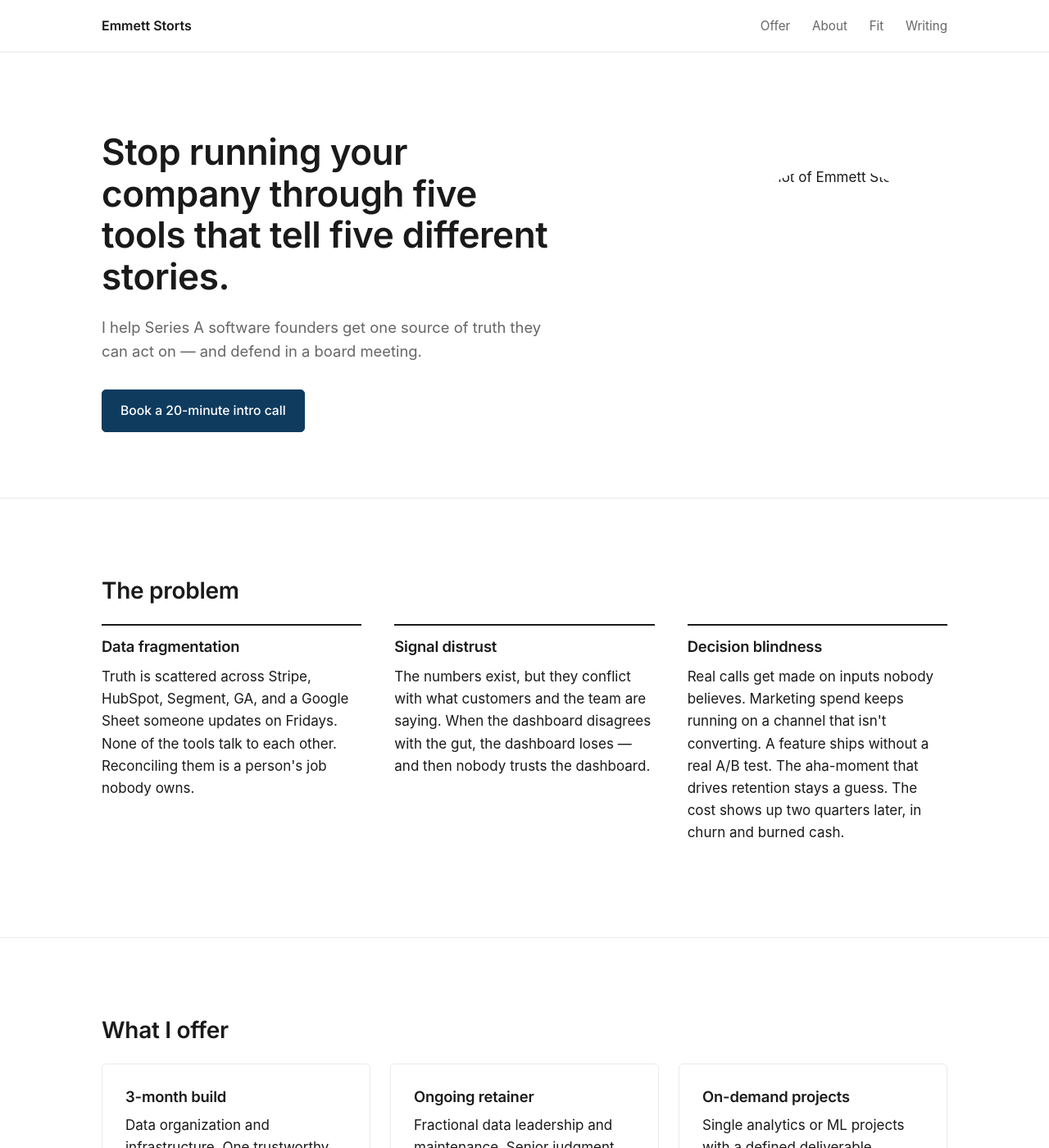
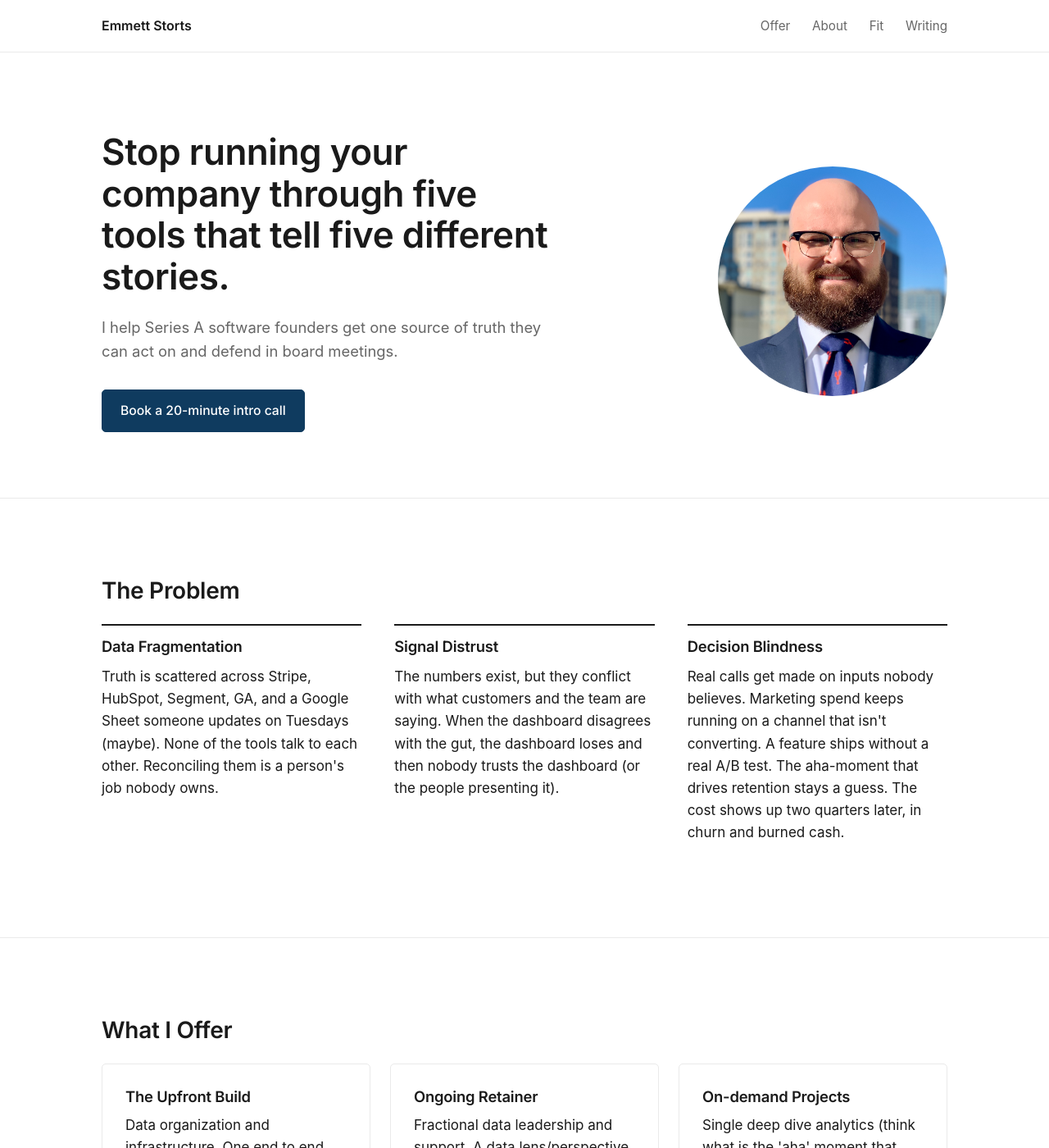
Before and after one commit to erstorts/my-website, a Jekyll site: the page built from index.md, in a window 1280 px wide and 1400 px high. Shown: the whole window at 82% size. Built offline with Jekyll 4.4.1, drawn with Linux system fonts in a browser that asks for light colours; some of the changed text lies outside the part shown.

Commit message:
language update

```diff
--- a/Gemfile
+++ b/Gemfile
@@ -7,3 +7,6 @@ group :jekyll_plugins do
   gem "jekyll-feed"
   gem "jekyll-seo-tag"
 end
+
+# Ruby 3.0+ removed webrick from the stdlib; Jekyll 3's local server still needs it.
+gem "webrick", "~> 1.8"
--- a/_includes/footer.html
+++ b/_includes/footer.html
@@ -8,8 +8,6 @@
       <a href="{{ site.linkedin_url }}" target="_blank" rel="noopener">LinkedIn</a>
       <span class="sep">·</span>
       <a href="{{ site.github_url }}" target="_blank" rel="noopener">GitHub</a>
-      <span class="sep">·</span>
-      <a href="{{ '/feed.xml' | relative_url }}">RSS</a>
     </p>
     <p class="footer-copy">© Emmett Storts, {{ 'now' | date: "%Y" }}</p>
   </div>
--- a/_layouts/home.html
+++ b/_layouts/home.html
@@ -6,7 +6,7 @@ layout: default
   <div class="container hero-inner">
     <div class="hero-copy">
       <h1>Stop running your company through five tools that tell five different stories.</h1>
-      <p class="hero-sub">I help Series A software founders get one source of truth they can act on — and defend in a board meeting.</p>
+      <p class="hero-sub">I help Series A software founders get one source of truth they can act on and defend in board meetings.</p>
       <a href="{{ site.calendar_url }}" target="_blank" rel="noopener" class="btn btn-primary" data-cta="hero">Book a 20-minute intro call</a>
     </div>
     <div class="hero-image">
@@ -17,18 +17,18 @@ layout: default
 
 <section id="problem" class="section section-problem">
   <div class="container">
-    <h2>The problem</h2>
+    <h2>The Problem</h2>
     <div class="problem-grid">
       <div class="problem-block">
-        <h3>Data fragmentation</h3>
-        <p>Truth is scattered across Stripe, HubSpot, Segment, GA, and a Google Sheet someone updates on Fridays. None of the tools talk to each other. Reconciling them is a person's job nobody owns.</p>
+        <h3>Data Fragmentation</h3>
+        <p>Truth is scattered across Stripe, HubSpot, Segment, GA, and a Google Sheet someone updates on Tuesdays (maybe). None of the tools talk to each other. Reconciling them is a person's job nobody owns.</p>
       </div>
       <div class="problem-block">
-        <h3>Signal distrust</h3>
-        <p>The numbers exist, but they conflict with what customers and the team are saying. When the dashboard disagrees with the gut, the dashboard loses — and then nobody trusts the dashboard.</p>
+        <h3>Signal Distrust</h3>
+        <p>The numbers exist, but they conflict with what customers and the team are saying. When the dashboard disagrees with the gut, the dashboard loses and then nobody trusts the dashboard (or the people presenting it).</p>
       </div>
       <div class="problem-block">
-        <h3>Decision blindness</h3>
+        <h3>Decision Blindness</h3>
         <p>Real calls get made on inputs nobody believes. Marketing spend keeps running on a channel that isn't converting. A feature ships without a real A/B test. The aha-moment that drives retention stays a guess. The cost shows up two quarters later, in churn and burned cash.</p>
       </div>
     </div>
@@ -37,19 +37,19 @@ layout: default
 
 <section id="offer" class="section section-offer">
   <div class="container">
-    <h2>What I offer</h2>
+    <h2>What I Offer</h2>
     <div class="offer-grid">
       <article class="offer-card">
-        <h3>3-month build</h3>
-        <p>Data organization and infrastructure. One trustworthy source of truth, end to end. You walk out with numbers you can defend.</p>
+        <h3>The Upfront Build</h3>
+        <p>Data organization and infrastructure. One end to end, fully automated, trustworthy source of truth. You walk out with numbers you can defend and act on.<p>
       </article>
       <article class="offer-card">
-        <h3>Ongoing retainer</h3>
-        <p>Fractional data leadership and maintenance. Senior judgment when you need it, without the cost of a full-time hire.</p>
+        <h3>Ongoing Retainer</h3>
+        <p>Fractional data leadership and support. A data lens/perspective when you need it, without the cost of a full-time hire.</p>
       </article>
       <article class="offer-card">
-        <h3>On-demand projects</h3>
-        <p>Single analytics or ML projects with a defined deliverable. Attribution audit, churn model, funnel teardown — scoped and shipped.</p>
+        <h3>On-demand Projects</h3>
+        <p>Single deep dive analytics (think what is the 'aha' moment that drives retention?) or ML projects (think predict user/customer churn and early intervention strategies) with a defined deliverable.</p>
       </article>
     </div>
     <div class="offer-cta">
@@ -62,8 +62,8 @@ layout: default
   <div class="container">
     <h2>About me</h2>
     <p>I'm a freelance data scientist working with software companies on data organization, analytics, and machine learning. I take on the work a Series A team needs but can't justify hiring full-time for yet.</p>
-    <p>Before this I led data work at The Daily Wire, Product Hunt, and WEC Energy Group. The stack changes by company — dbt pipelines, ML frameworks, A/B testing, network analysis, internal Streamlit tools — but the job is the same: turn a mess of inputs into a few numbers people can act on.</p>
-    <p>My background is in applied economics, which means causal thinking and problem framing come first. The question matters more than the model. Most "we need a better dashboard" requests aren't really about the dashboard.</p>
+    <p>Before this I led data work at The Daily Wire, Product Hunt, and Medimap. The stack changes by company: dbt pipelines, ML frameworks, A/B testing, network analysis, internal Streamlit tools and web apps; but the job is the same: turn a mess of inputs into a clear picture of numbers so leaders can act.</p>
+    <p>My background is in applied economics, which means causal thinking and problem framing come first. The question matters more than the model. Most "we need a better dashboard" requests aren't really about the dashboard, they're about a lack of trust in the data.</p>
     <ul class="about-links">
       <li><a href="{{ site.linkedin_url }}" target="_blank" rel="noopener">LinkedIn</a></li>
       <li><a href="{{ site.github_url }}" target="_blank" rel="noopener">GitHub</a></li>
@@ -77,25 +77,26 @@ layout: default
     <h2>Who I work best with</h2>
     <div class="fit-grid">
       <div class="fit-block fit-yes">
-        <h3>This works best when you're</h3>
+        <h3>This Works Best When You're</h3>
         <ul>
           <li>A B2B SaaS company, 25–75 people</li>
           <li>Post-Series A, with product-market fit validated and scaling</li>
-          <li>Running paid acquisition on Meta, Google, or both</li>
           <li>Event tracking is in place (Segment, Mixpanel, GA) but underused</li>
+          <li>Active in social and paid acquisition on Meta, Google, etc.</li>
+          <li>Data is scattered across multiple tools and sources</li>
           <li>Without a dedicated data hire</li>
         </ul>
       </div>
       <div class="fit-block fit-no">
-        <h3>This isn't a fit if you</h3>
+        <h3>This Isn't a Fit If You're</h3>
         <ul>
           <li>Need a one-day dashboard fix</li>
-          <li>Want someone to manage an existing data team</li>
-          <li>Are pre-PMF and still figuring out what to measure</li>
+          <li>Want someone to manage or join an existing data team</li>
+          <li>Technology isn't the core of your business</li>
         </ul>
       </div>
     </div>
   </div>
 </section>
 
-{% include cta.html line="Twenty minutes. Tell me what's broken. I'll tell you whether I can help." location="home-bottom" %}
+{% include cta.html line="You've read this far, I think we should chat." location="home-bottom" %}
```
Also changed, not shown: assets/img/headshot.jpg (added).
